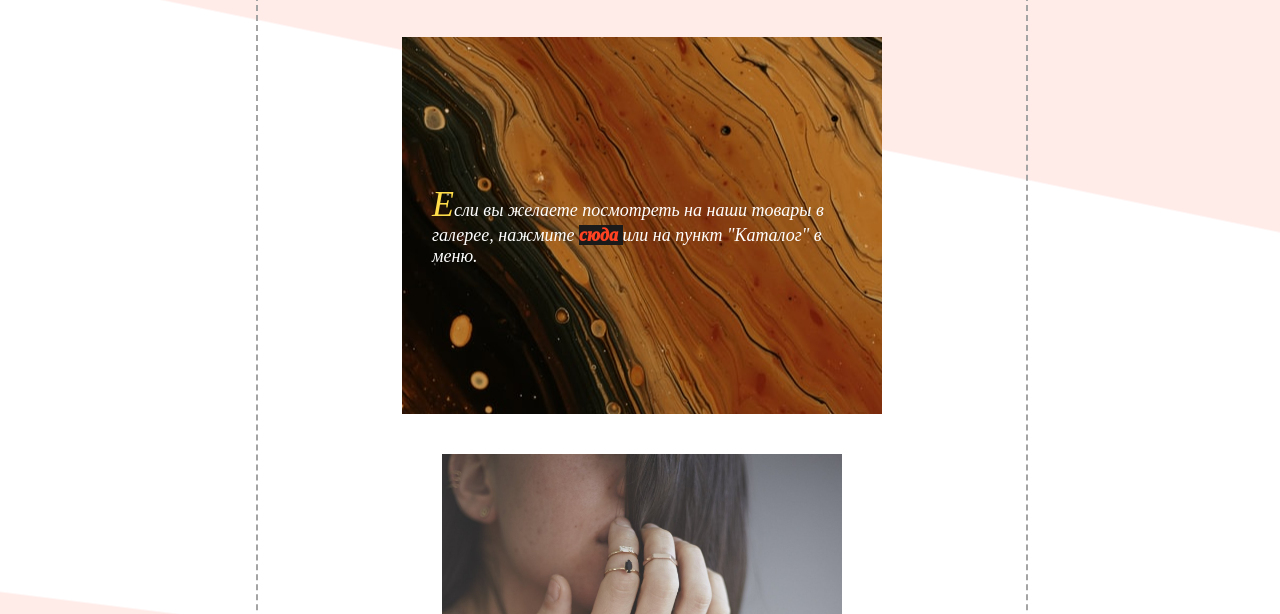
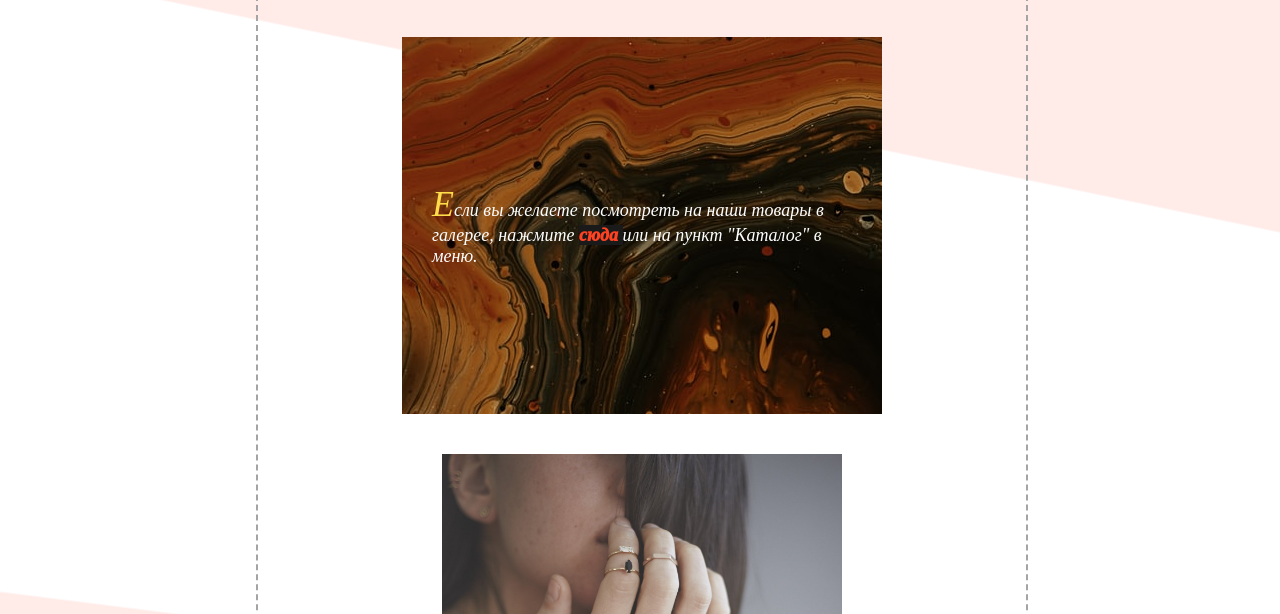
Before and after one commit to Artjxm/MyFirstSite, a website built with Parcel: page Finals - Course Project/index.html in a window 1280 px wide. Shown: the part 1024-1638 px from the top of the page. Built offline with nearby package versions, Linux system fonts and the light colour scheme.

Commit message:
lets get to catalogue! (last fixes in index)

```diff
--- a/Finals - Course Project/index-style.css
+++ b/Finals - Course Project/index-style.css
@@ -14,7 +14,7 @@
   align-items: flex-start;
 }
 
-.about-article1 {
+.about-article {
   /*Текстовый блок на голубом фоне*/
   font-family: Bahnschrift, serif;
   font-size: 18px;
@@ -26,24 +26,15 @@
   text-decoration: none;
   display: inline-flex;
   align-items: center;
-  background: url("src/water/water.jpg") 70%;
   color: #ffffff;
 }
 
-.about-article2 {
-  /*Текстовый блок на голубом фоне*/
-  font-family: Bahnschrift, serif;
-  font-size: 18px;
-  font-style: oblique;
-  width: 420px;
-  height: 317px;
-  padding: 30px;
-  margin: 20px;
-  text-decoration: none;
-  display: inline-flex;
-  align-items: center;
-  background: url("src/water/water4.jpg") 80%;
-  color: #ffffff;
+.article1 {
+  background: url("src/water/water.jpg");
+}
+
+.article2 {
+  background: url("src/water/water4.jpg")
 }
 
 .here1 {
--- a/Finals - Course Project/index.html
+++ b/Finals - Course Project/index.html
@@ -38,7 +38,7 @@
       <img src="src/necklace/necklace44.jpg" alt="a" width="300px">
     </a>
 
-  <article class="about-article1">
+  <article class="about-article article1">
     <p>
       <span class="firstLetter">
         М</span>ы рады приветствовать вас на сайте<br> нашего ювелирного мазагина!
@@ -48,7 +48,7 @@
       или на пункт "Каталог" в меню.</p>
   </article>
 
-  <article class="about-article2">
+  <article class="about-article article2">
     <p>
       <span class="firstLetter">
         Е</span>сли вы желаете посмотреть на наши товары в галерее,
```
